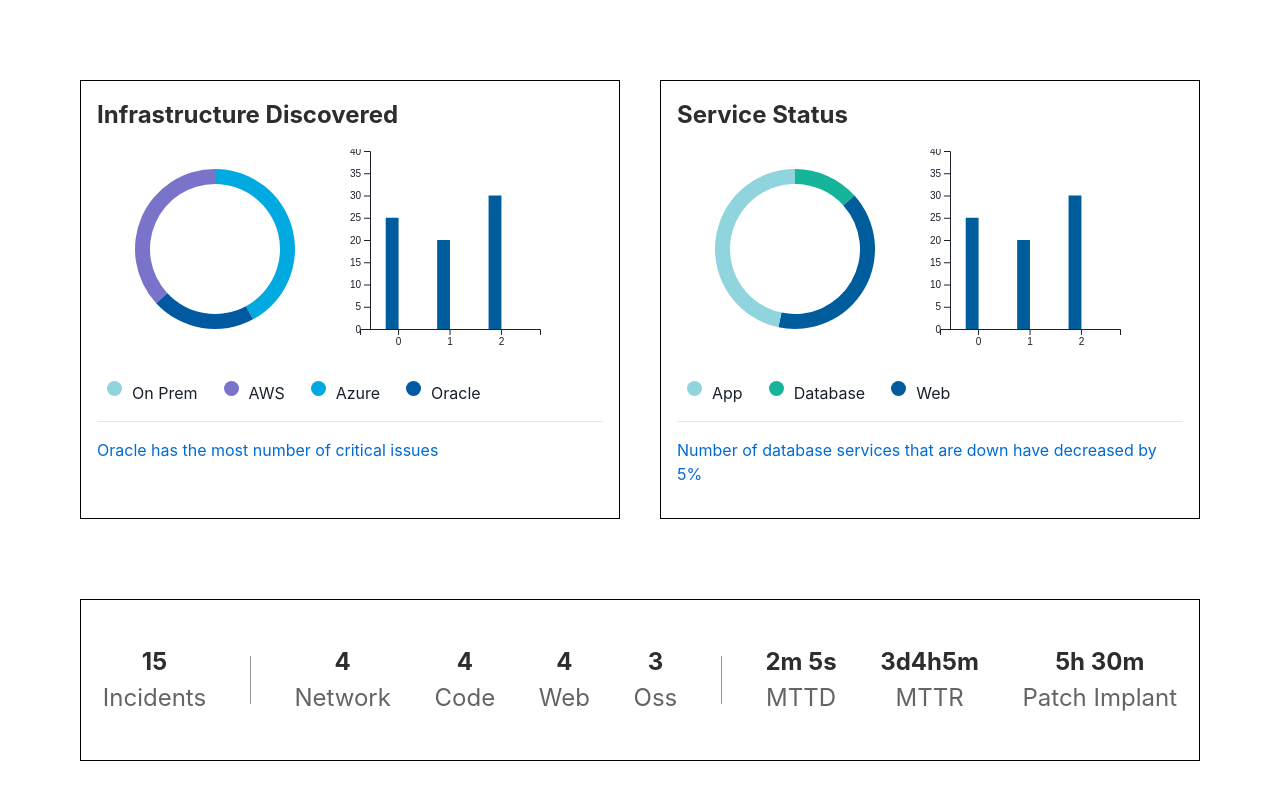
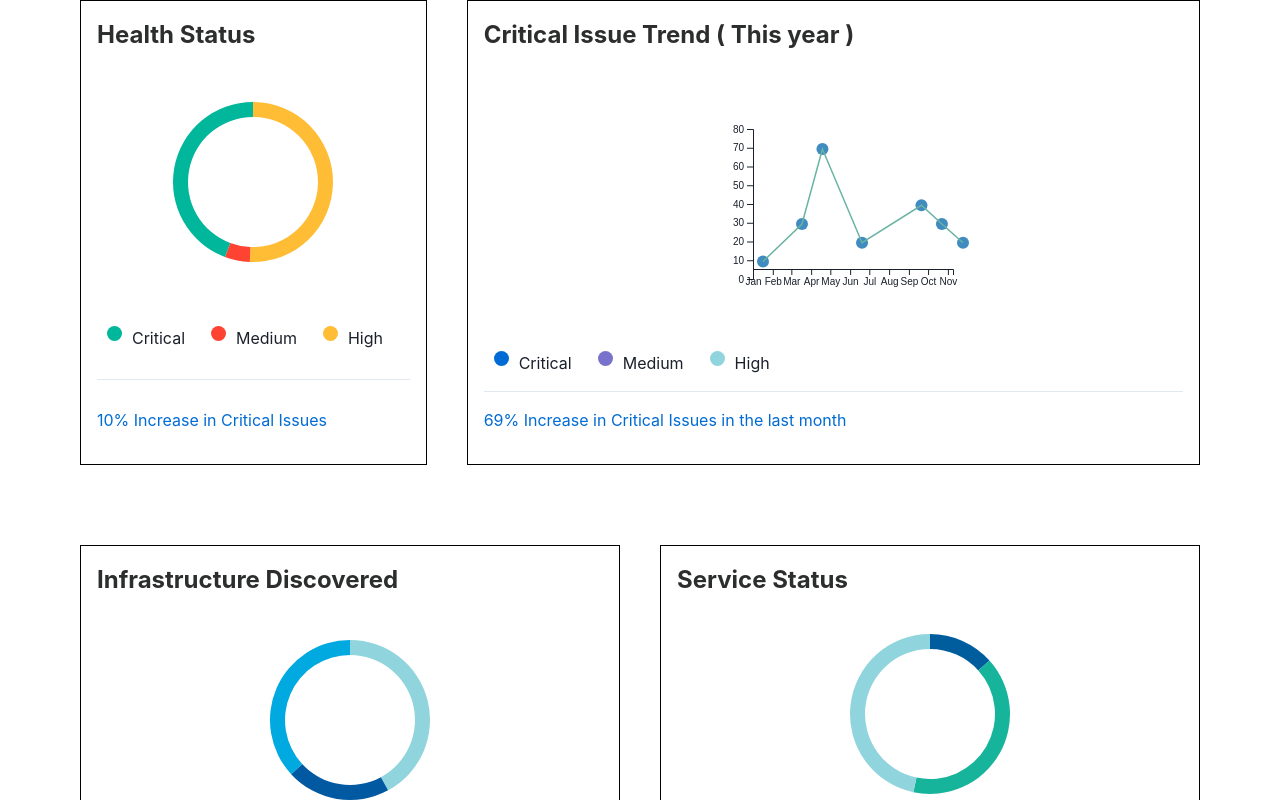
Before and after one commit to iamshubhankarkhare/f1studioz, a React (Create React App) app: page / in a window 1280 px wide. Shown: the top 800 px of the page. Built offline with nearby package versions, Linux system fonts and the light colour scheme.

Commit message:
edit chart data

```diff
--- a/package.json
+++ b/package.json
@@ -12,6 +12,7 @@
     "d3": "^7.0.0",
     "framer-motion": "^4",
     "react": "^17.0.2",
+    "react-device-detect": "^1.17.0",
     "react-dom": "^17.0.2",
     "react-scripts": "4.0.3",
     "web-vitals": "^1.0.1"
--- a/src/App.js
+++ b/src/App.js
@@ -4,24 +4,40 @@ import ConnectedScatter from './charts/connectedScatter';
 import DoughnutChart from './charts/doughnutChart';
 import Test from './charts/test';
 import ProgressWheel from './charts/progressWheel';
-import { SimpleGrid, Flex } from '@chakra-ui/react';
+import { SimpleGrid, Grid, GridItem, Flex } from '@chakra-ui/react';
 import ChartBlock from './components/chartBlock';
 import SecurityDataBlock from './components/securityDataBlock';
 import {
   ConnectedScatterData,
   doughnutBarData,
   cs_d_block_data,
+  doughnutLineData,
 } from './chartData';
 
 function App() {
+  console.log(doughnutLineData[0]);
   return (
     <>
+      <Grid
+        templateRows="repeat(1, 1fr)"
+        templateColumns={['repeat(1, 1fr)', 'repeat(3, 1fr)']}
+        gap={10}
+        px={[8, 20]}
+      >
+        <GridItem colSpan={1}>
+          <ChartBlock {...doughnutLineData[0]} />
+        </GridItem>
+
+        <GridItem colSpan={2}>
+          <ChartBlock {...doughnutLineData[1]} />
+        </GridItem>
+      </Grid>
       <SimpleGrid columns={[1, 1, 1, 2]} p={['8', 20]} spacing={[10, 10]}>
         {[0, 1].map((el) => (
           <ChartBlock
             heading={doughnutBarData[el].heading}
             bottomText={doughnutBarData[el].bottomText}
-            data={doughnutBarData[el].dData}
+            doughnutData={doughnutBarData[el].dData}
             barData={doughnutBarData[el].bData}
             text={doughnutBarData[el].texts}
             colors={doughnutBarData[el].colors}
@@ -41,7 +57,7 @@ function App() {
               key={i}
               heading={el.heading}
               bottomText={el.bottomText}
-              data={el.dData}
+              doughnutData={el.dData}
               ConnectedScatterData={el.csData}
               connectedScatter={true}
               doughnutChart={true}
--- a/src/chartData.js
+++ b/src/chartData.js
@@ -171,3 +171,22 @@ export const doughnutBarData = [
     texts: ['App', 'Database', 'Web'],
   },
 ];
+
+export const doughnutLineData = [
+  {
+    heading: 'Health Status',
+    doughnutData: [200, 20, 175],
+    bottomText: '10% Increase in Critical Issues',
+    colors: ['#00B69B', '#FF4333', '#FFBD35'],
+    texts: ['Good', 'Warning', 'Critical'],
+    doughnutChart: true,
+  },
+  {
+    heading: 'Critical Issue Trend ( This year )',
+    ConnectedScatterData: cs1,
+    bottomText: '69% Increase in Critical Issues in the last month',
+    colors: ['#006BD4', '#7972CD', '#90D4DD'],
+    texts: ['Budget', 'Spent', 'Forecast'],
+    connectedScatter: true,
+  },
+];
--- a/src/components/chartBlock.js
+++ b/src/components/chartBlock.js
@@ -8,6 +8,7 @@ function ChartBlock(props) {
   const colors = props.colors || ['#FF453C', '#FFBD35', '#13ABDC'];
   const texts = props.text || ['Critical', 'Medium', 'High'];
 
+  console.log(props.doughnutData);
   return (
     <Flex
       flexDirection="column"
@@ -15,6 +16,8 @@ function ChartBlock(props) {
       p="4"
       border="1px solid black"
       width={['', '100%']}
+      height="100%"
+      justify="space-between"
     >
       <Text color="#2C2D2D" fontSize="2xl" fontWeight="700">
         {props.heading}
@@ -25,10 +28,10 @@ function ChartBlock(props) {
         justify="space-around"
         py="4"
       >
-        {props.doughnutChart && (
+        {props.doughnutData && (
           <DoughnutChart
             colors={colors}
-            data={props.data}
+            data={props.doughnutData}
             width={200}
             height={200}
             innerRadius={65}
@@ -36,14 +39,16 @@ function ChartBlock(props) {
             middleText={props.middleText}
           />
         )}
-        {props.barchart && (
-          <BarChart width={200} height={200} data={props.barData} />
-        )}
-        {props.connectedScatter && props.ConnectedScatterData && (
+
+        {/* {props.barchart && ( */}
+        {/*   <BarChart width={200} height={200} data={props.barData} /> */}
+        {/* )} */}
+        {/*  */}
+        {props.ConnectedScatterData && (
           <ConnectedScatter
             data={props.ConnectedScatterData}
-            width={250}
-            height={200}
+            width={props.csWidth || 250}
+            height={props.csHeight || 200}
           />
         )}
       </Flex>
```
Also changed, not shown: 1 other file (tests, documents, lock files or other folders).
